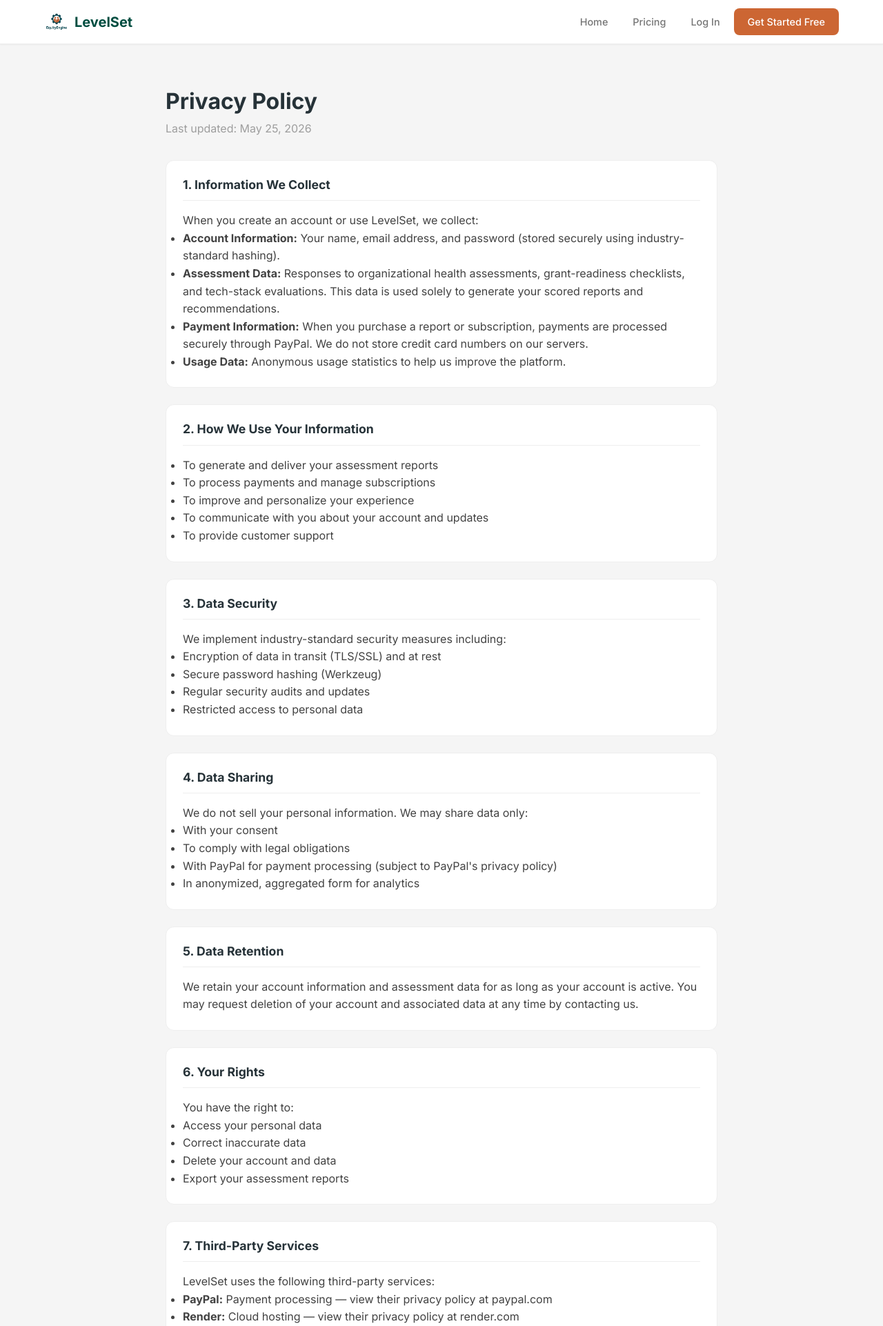
After one commit to lmlewis1776/LevelSet, a Flask app: page /privacy in a window 1280 px wide. The commit adds this page. Shown: the top 1922 px of the page at 69% size. Run offline with Flask 3, Linux system fonts and the light colour scheme.

Commit message:
Fix rebrand gaps: new page templates and cleanup
- Added and rebranded 4 new templates: about.html, contact.html, privacy.html, terms.html
- All EquityEngine → LevelSet in these templates
- Fixed start.sh comment (already said LevelSet)
- Fixed index.html stat line (already said Years Experience)
- Confirmed no remaining 9 or old brand name references
- Assessment question content (DEI-related) preserved as legitimate tool content

```diff
--- a/app.py
+++ b/app.py
@@ -116,6 +116,34 @@ def index():
 @app.route('/pricing')
 def pricing():
     return render_template('pricing.html')
+
+@app.route('/privacy')
+def privacy():
+    return render_template('privacy.html')
+
+@app.route('/terms')
+def terms():
+    return render_template('terms.html')
+
+@app.route('/about')
+def about():
+    return render_template('about.html')
+
+@app.route('/contact', methods=['GET', 'POST'])
+def contact():
+    if request.method == 'POST':
+        name = request.form.get('name', '')
+        email = request.form.get('email', '')
+        subject = request.form.get('subject', '')
+        message = request.form.get('message', '')
+        conn = get_db()
+        conn.execute('CREATE TABLE IF NOT EXISTS contact_messages (id INTEGER PRIMARY KEY AUTOINCREMENT, name TEXT NOT NULL, email TEXT NOT NULL, subject TEXT, message TEXT NOT NULL, created_at TIMESTAMP DEFAULT CURRENT_TIMESTAMP)')
+        conn.execute('INSERT INTO contact_messages (name, email, subject, message) VALUES (?, ?, ?, ?)', (name, email, subject, message))
+        conn.commit()
+        conn.close()
+        flash('Thank you for your message! We will get back to you soon.', 'success')
+        return redirect(url_for('contact'))
+    return render_template('contact.html')
 
 @app.route('/signup', methods=['GET', 'POST'])
 def signup():
--- a/templates/index.html
+++ b/templates/index.html
@@ -58,10 +58,10 @@
             </div>
             <div>
                 <div style="font-size: 2.5rem; font-weight: 800; color: var(--primary);">15+</div>
-                <p style="color: var(--gray-500);">Years DEI Experience</p>
+                <p style="color: var(--gray-500);">Years Experience</p>
             </div>
             <div>
-                <div style="font-size: 2.5rem; font-weight: 800; color: var(--primary);">$19</div>
+                <div style="font-size: 2.5rem; font-weight: 800; color: var(--primary);">$49</div>
                 <p style="color: var(--gray-500);">Starting Price Per Report</p>
             </div>
             <div>
--- /dev/null
+++ b/templates/privacy.html
@@ -0,0 +1,94 @@
+{% extends "base.html" %}
+{% block title %}Privacy Policy — LevelSet{% endblock %}
+
+{% block content %}
+<section class="section">
+    <div class="container" style="max-width: 800px;">
+        <div class="tool-header">
+            <h2>Privacy Policy</h2>
+            <p>Last updated: May 25, 2026</p>
+        </div>
+
+        <div class="tool-section">
+            <h3>1. Information We Collect</h3>
+            <p>When you create an account or use LevelSet, we collect:</p>
+            <ul>
+                <li><strong>Account Information:</strong> Your name, email address, and password (stored securely using industry-standard hashing).</li>
+                <li><strong>Assessment Data:</strong> Responses to organizational health assessments, grant-readiness checklists, and tech-stack evaluations. This data is used solely to generate your scored reports and recommendations.</li>
+                <li><strong>Payment Information:</strong> When you purchase a report or subscription, payments are processed securely through PayPal. We do not store credit card numbers on our servers.</li>
+                <li><strong>Usage Data:</strong> Anonymous usage statistics to help us improve the platform.</li>
+            </ul>
+        </div>
+
+        <div class="tool-section">
+            <h3>2. How We Use Your Information</h3>
+            <ul>
+                <li>To generate and deliver your assessment reports</li>
+                <li>To process payments and manage subscriptions</li>
+                <li>To improve and personalize your experience</li>
+                <li>To communicate with you about your account and updates</li>
+                <li>To provide customer support</li>
+            </ul>
+        </div>
+
+        <div class="tool-section">
+            <h3>3. Data Security</h3>
+            <p>We implement industry-standard security measures including:</p>
+            <ul>
+                <li>Encryption of data in transit (TLS/SSL) and at rest</li>
+                <li>Secure password hashing (Werkzeug)</li>
+                <li>Regular security audits and updates</li>
+                <li>Restricted access to personal data</li>
+            </ul>
+        </div>
+
+        <div class="tool-section">
+            <h3>4. Data Sharing</h3>
+            <p>We do not sell your personal information. We may share data only:</p>
+            <ul>
+                <li>With your consent</li>
+                <li>To comply with legal obligations</li>
+                <li>With PayPal for payment processing (subject to PayPal's privacy policy)</li>
+                <li>In anonymized, aggregated form for analytics</li>
+            </ul>
+        </div>
+
+        <div class="tool-section">
+            <h3>5. Data Retention</h3>
+            <p>We retain your account information and assessment data for as long as your account is active. You may request deletion of your account and associated data at any time by contacting us.</p>
+        </div>
+
+        <div class="tool-section">
+            <h3>6. Your Rights</h3>
+            <p>You have the right to:</p>
+            <ul>
+                <li>Access your personal data</li>
+                <li>Correct inaccurate data</li>
+                <li>Delete your account and data</li>
+                <li>Export your assessment reports</li>
+            </ul>
+        </div>
+
+        <div class="tool-section">
+            <h3>7. Third-Party Services</h3>
+            <p>LevelSet uses the following third-party services:</p>
+            <ul>
+                <li><strong>PayPal:</strong> Payment processing — view their privacy policy at paypal.com</li>
+                <li><strong>Render:</strong> Cloud hosting — view their privacy policy at render.com</li>
+            </ul>
+        </div>
+
+        <div class="tool-section">
+            <h3>8. Contact</h3>
+            <p>For privacy-related inquiries, use our <a href="/contact">contact form</a>.</p>
+            <p><strong>L. M. Lewis Consulting</strong><br>
+            Los Angeles, California</p>
+        </div>
+
+        <div class="tool-section">
+            <h3>9. Changes to This Policy</h3>
+            <p>We may update this privacy policy from time to time. We will notify users of material changes via email or through the platform.</p>
+        </div>
+    </div>
+</section>
+{% endblock %}
```
Also changed, not shown: templates/about.html (added, +39 -0 lines), templates/contact.html (added, +58 -0 lines), templates/terms.html (added, +94 -0 lines), 1 other file.
